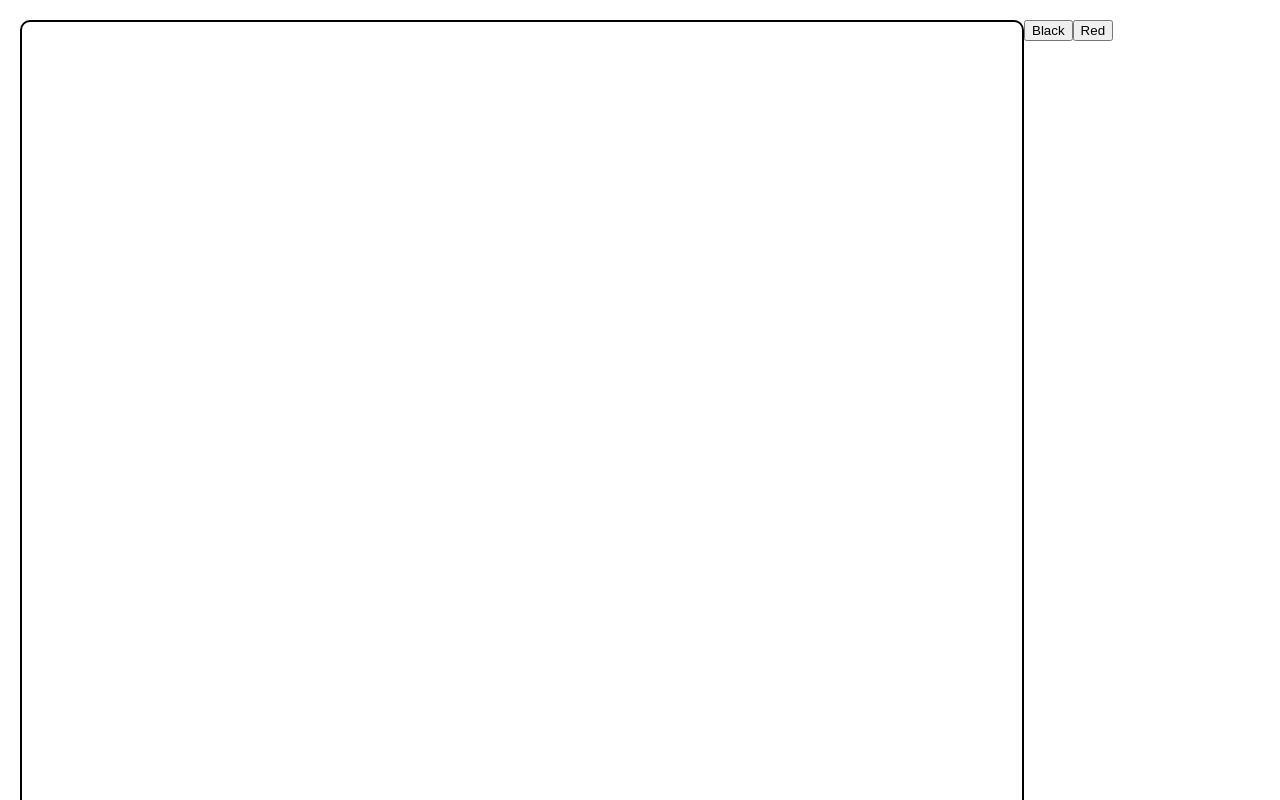
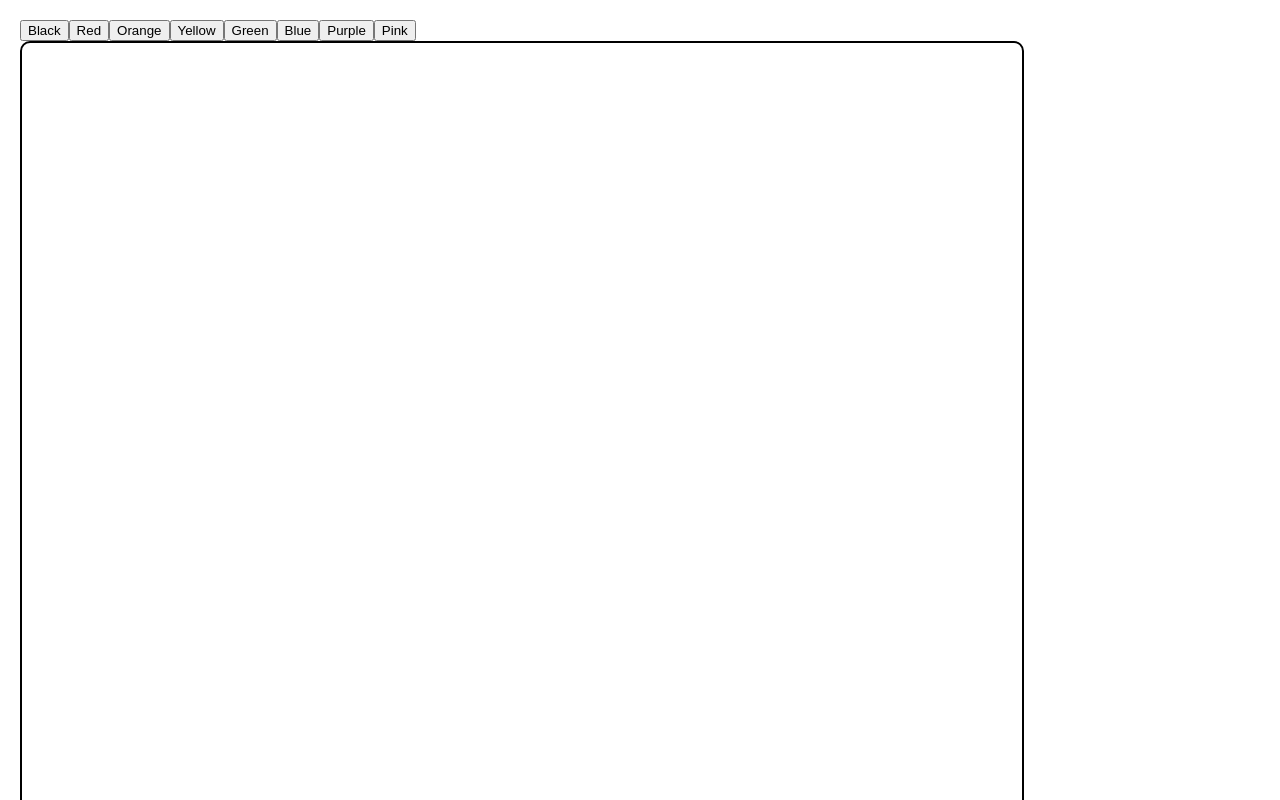
Before and after one commit to elizasohn/exquisite-corpse, a React (Create React App) app: page / in a window 1280 px wide. Shown: the top 800 px of the page. Built offline with nearby package versions, Linux system fonts and the light colour scheme.

Commit message:
add different color buttons

```diff
--- a/src/App.js
+++ b/src/App.js
@@ -3,10 +3,9 @@ import logo from "./logo.svg";
 import "./App.css";
 import ReactDOM from "react-dom";
 import Drawing from "./components/Drawing";
-import DrawingLine from "./components/DrawingLine";
 import { connect } from "react-redux";
 
-class App extends React.Component {
+const App = class extends React.Component {
   constructor(props) {
     super(props);
 
@@ -19,6 +18,8 @@ class App extends React.Component {
     this.handleMouseDown = this.handleMouseDown.bind(this);
     this.handleMouseMove = this.handleMouseMove.bind(this);
     this.handleMouseUp = this.handleMouseUp.bind(this);
+
+    this.canvas = React.createRef();
   }
 
   componentDidMount() {
@@ -81,11 +82,25 @@ class App extends React.Component {
     };
   }
 
+  // exportImage(imageType) {
+  //   return new Promise((resolve, reject) => {
+  //     try {
+  //       const canvas = this.
+  //     }
+  //   })
+  // }
+
   render() {
     return (
       <div className="container">
         <button onClick={() => this.handleColorChange("black")}>Black</button>
         <button onClick={() => this.handleColorChange("red")}>Red</button>
+        <button onClick={() => this.handleColorChange("orange")}>Orange</button>
+        <button onClick={() => this.handleColorChange("yellow")}>Yellow</button>
+        <button onClick={() => this.handleColorChange("green")}>Green</button>
+        <button onClick={() => this.handleColorChange("blue")}>Blue</button>
+        <button onClick={() => this.handleColorChange("purple")}>Purple</button>
+        <button onClick={() => this.handleColorChange("pink")}>Pink</button>
         <div
           className="drawArea"
           ref="drawArea"
```
